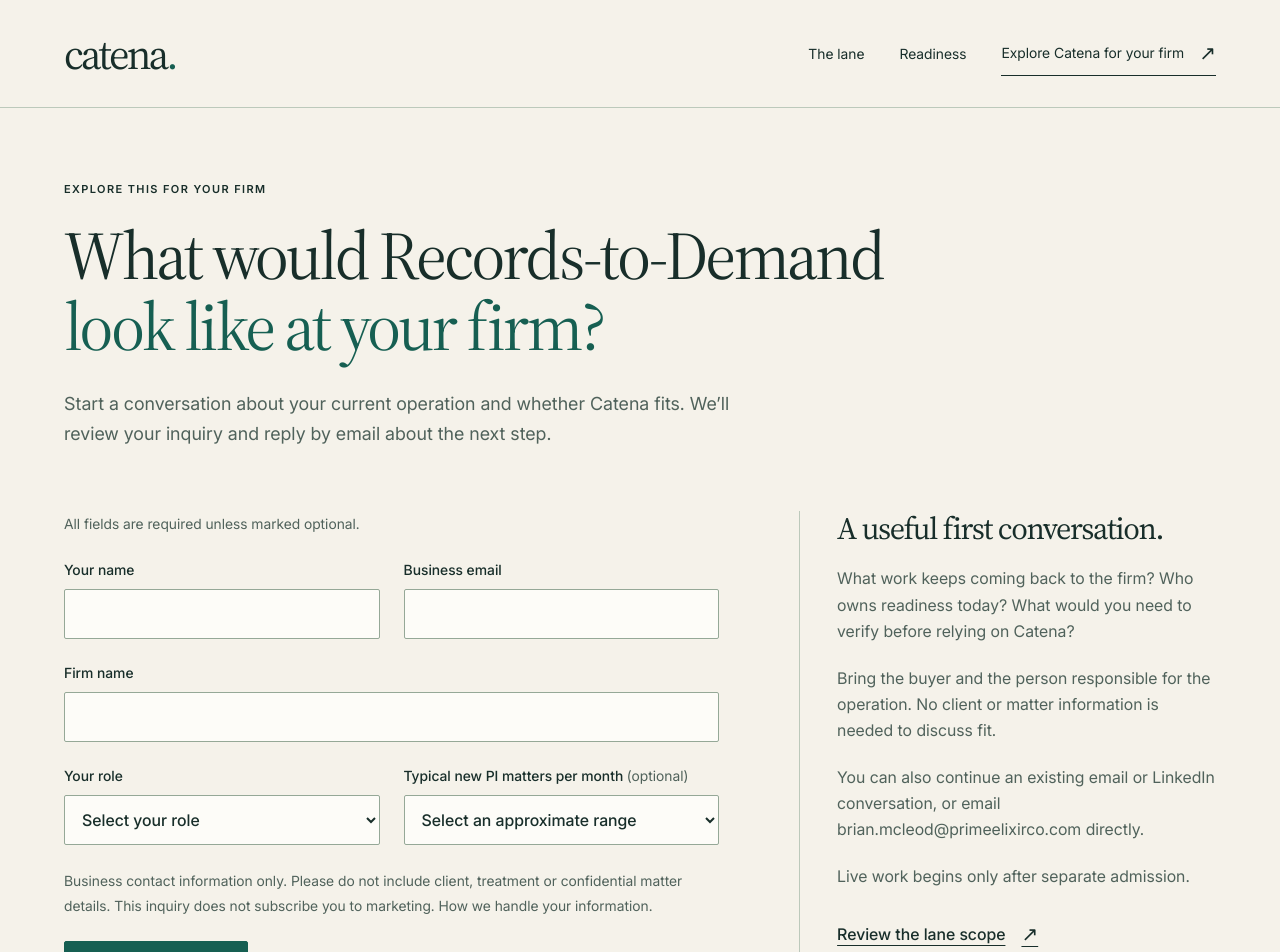
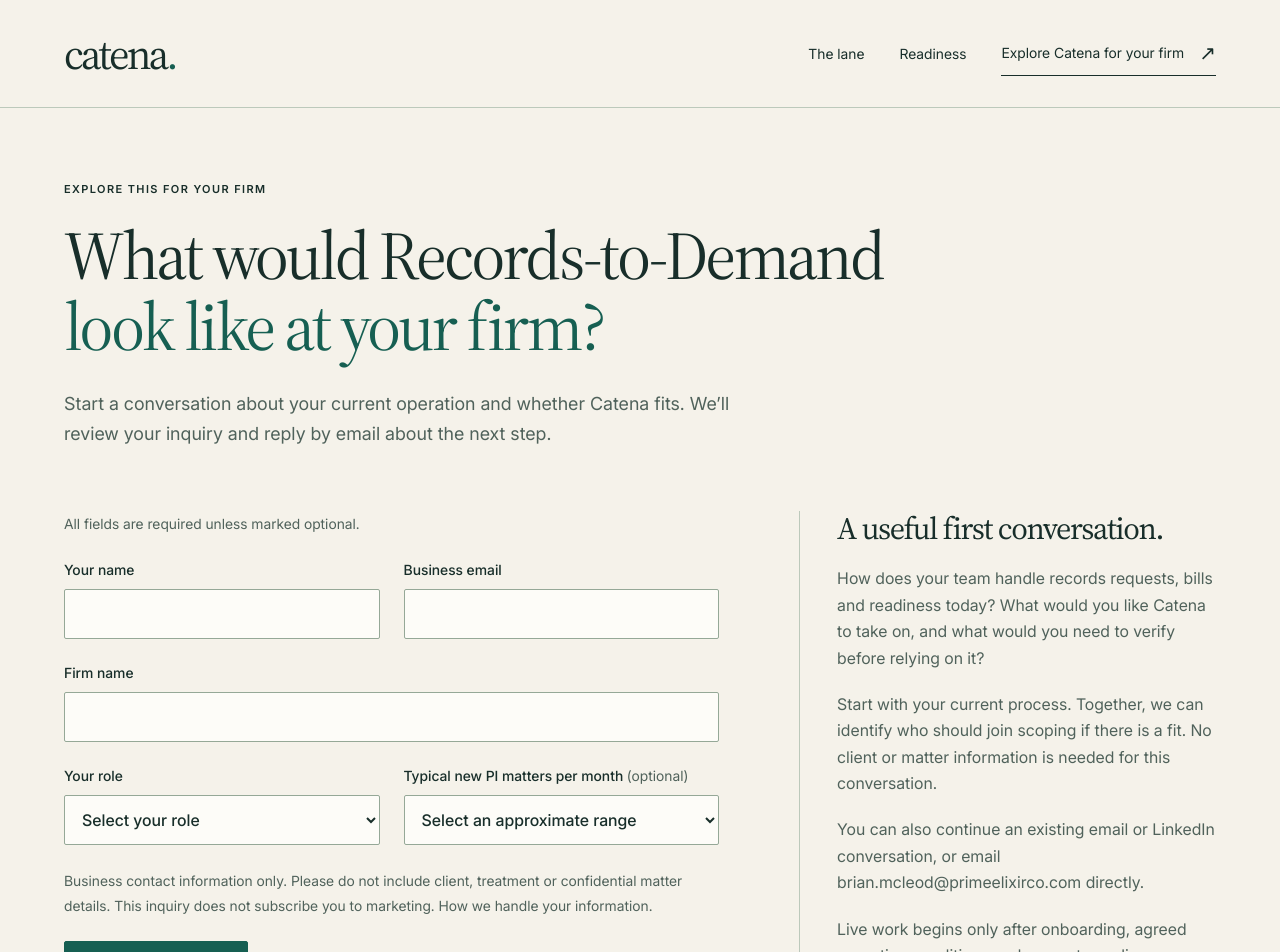
Before and after one commit to PrimeElixir/catena-landing, a Next.js app: page /conversation in a window 1280 px wide. Shown: the top 952 px of the page. Built offline with nearby package versions, Linux system fonts and the light colour scheme.

Commit message:
Make the first fit conversation accessible before scoping

```diff
--- a/src/app/conversation/page.tsx
+++ b/src/app/conversation/page.tsx
@@ -50,12 +50,14 @@
         <aside className="form-aside">
           <h2>A useful first conversation.</h2>
           <p>
-            What work keeps coming back to the firm? Who owns readiness today?
-            What would you need to verify before relying on Catena?
+            How does your team handle records requests, bills and readiness
+            today? What would you like Catena to take on, and what would you
+            need to verify before relying on it?
           </p>
           <p>
-            Bring the buyer and the person responsible for the operation. No
-            client or matter information is needed to discuss fit.
+            Start with your current process. Together, we can identify who
+            should join scoping if there is a fit. No client or matter
+            information is needed for this conversation.
           </p>
           <p>
             You can also continue an existing email or LinkedIn conversation, or
@@ -65,7 +67,10 @@
             </a>{" "}
             directly.
           </p>
-          <p>Live work begins only after separate admission.</p>
+          <p>
+            Live work begins only after onboarding, agreed operating conditions
+            and separate go-live approval.
+          </p>
           <Link className="text-link" href="/records-to-demand">
             Review the lane scope <Arrow />
           </Link>
```
